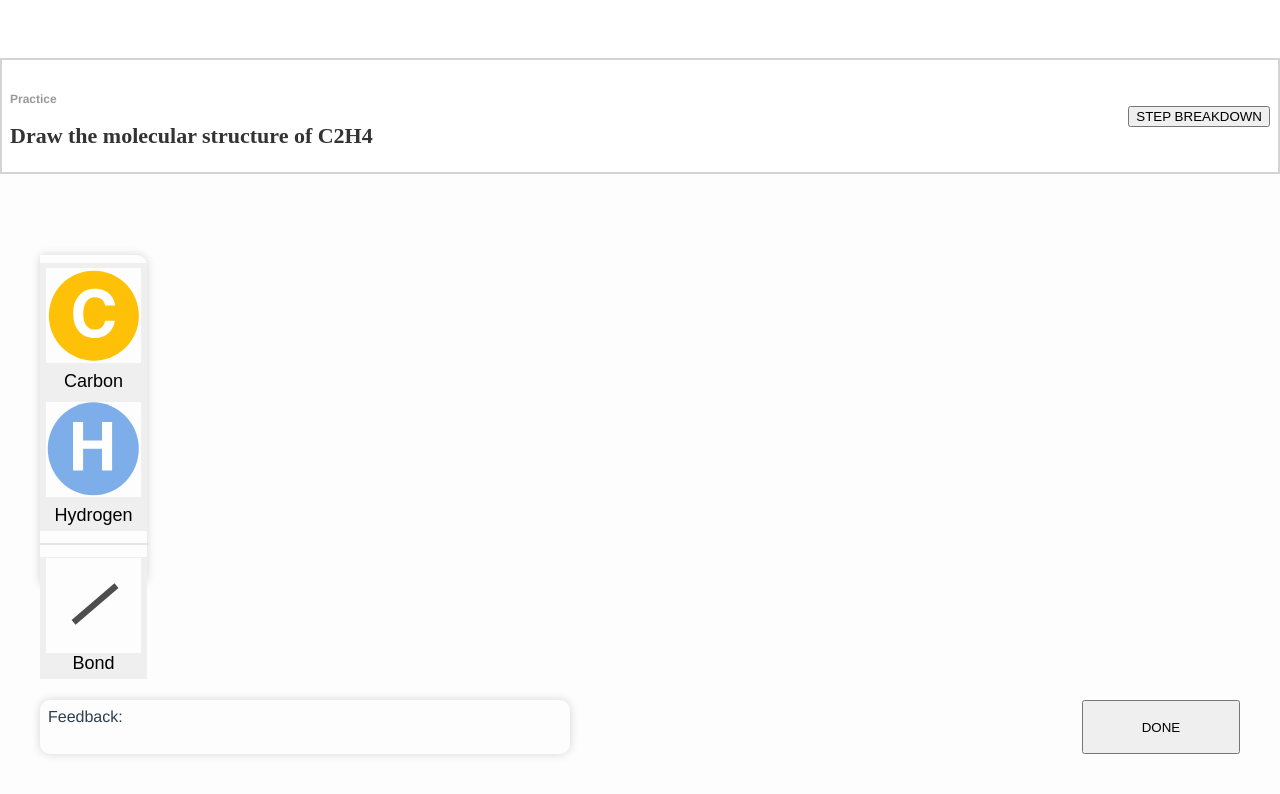
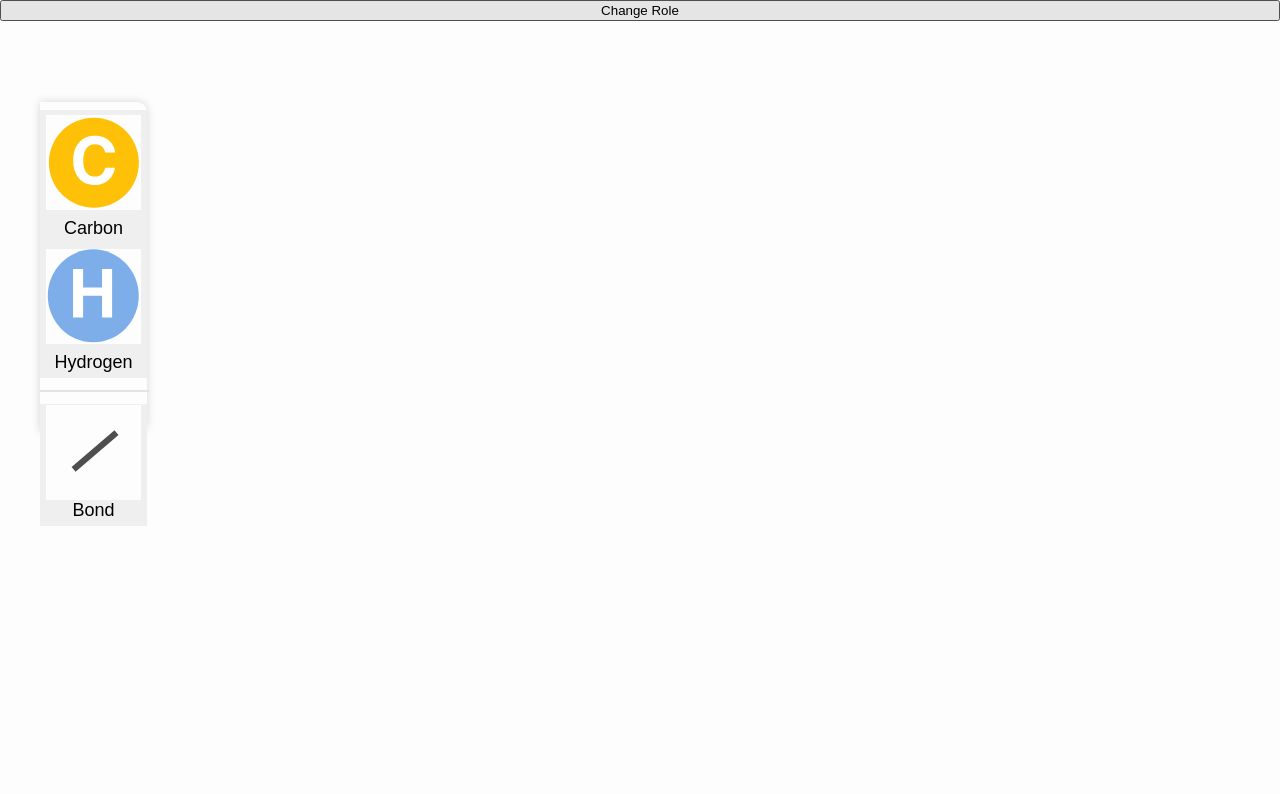
Before and after one commit to repomorphism/molecular-structure-tutor, a Vue app: page / in a window 1280 px wide. Shown: the top 794 px of the page. Built offline with nearby package versions, Linux system fonts and the light colour scheme.

Commit message:
Add changing role

```diff
--- a/src/App.vue
+++ b/src/App.vue
@@ -1,5 +1,13 @@
 <template>
   <div id="app">
+    <div v-if="userRole == 'student'">
+      <button @click="setUserRole('teacher')">Change Role</button>
+      <section id="work-area">
+        <main-canvas />
+        <items-drawer />
+      </section>
+    </div>
+    <div v-if="userRole == 'teacher'">
       <navigation-bar />
       <header-bar />
       <section id="work-area">
@@ -8,6 +16,7 @@
         <feedback-box v-if="submitted" id="feedback-text" />
         <button id="done-button" @click="onClick">DONE</button>
       </section>
+    </div>
   </div>
 </template>
 
@@ -31,6 +40,7 @@ export default {
   },
   data: function() {
     return {
+      userRole: "student",
       submitted: true //submitted is false then no feedback box displayed
     };
   },
@@ -223,6 +233,9 @@ export default {
         feedbackBG.className = "";
         feedbackBG.className += "feedback-incorrect";
       }
+    },
+    setUserRole(role) {
+      this.userRole = role;
     }
   },
   computed: {
@@ -258,13 +271,18 @@ body {
 #app {
   width: 100vw;
   height: 100vh;
-  display: flex;
-  flex-direction: column;
   font-family: Avenir, Helvetica, Arial, sans-serif;
   -webkit-font-smoothing: antialiased;
   -moz-osx-font-smoothing: grayscale;
   text-align: center;
   color: #2c3e50;
+}
+
+#app > div {
+  width: 100vw;
+  height: 100vh;
+  display: flex;
+  flex-direction: column;
 }
 
 #work-area {
```
Lines whose indentation alone changed are shown as unchanged.
